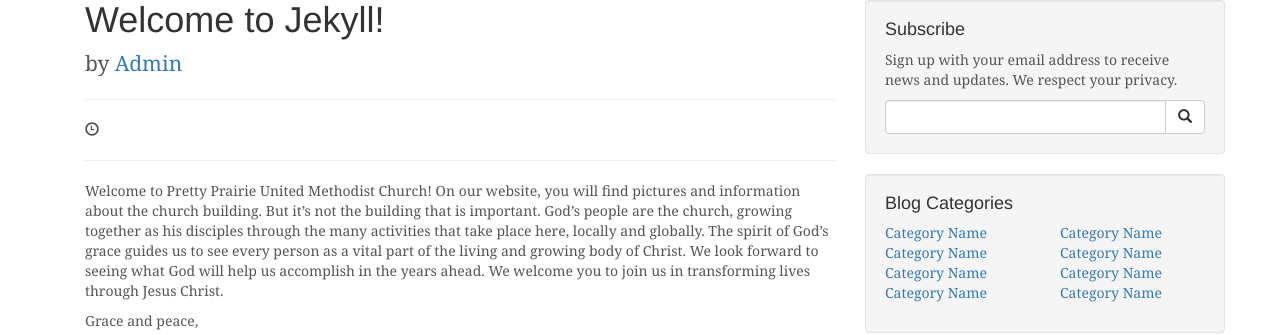
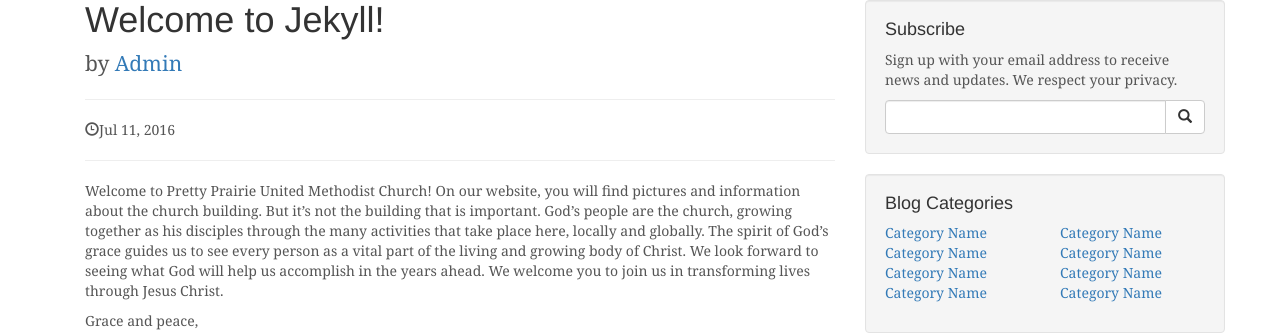
Before and after one commit to KatherineMichel/self-hosted-church-website-jekyll, a Jekyll site: the page built from _posts/2016-07-11-welcome-to-jekyll.markdown, in a window 1280 px wide. Shown: the part 218-553 px from the top of the page. Built offline with Jekyll 4.4.1, drawn with Linux system fonts in a browser that asks for light colours; nearby versions of some CDN libraries; library files that are not in the unit come from our copies.

Commit message:
Update post.html

```diff
--- a/_layouts/post.html
+++ b/_layouts/post.html
@@ -24,7 +24,7 @@ layout: default
                 <hr>
 
                 <!-- Date/Time -->
-                <p><span class="glyphicon glyphicon-time"></span>{{ post.date | date: "%b %-d, %Y" }}</p>
+                <p><span class="glyphicon glyphicon-time"></span>{{ page.date | date: "%b %-d, %Y" }}</p>
 
                 <hr>
 
```
